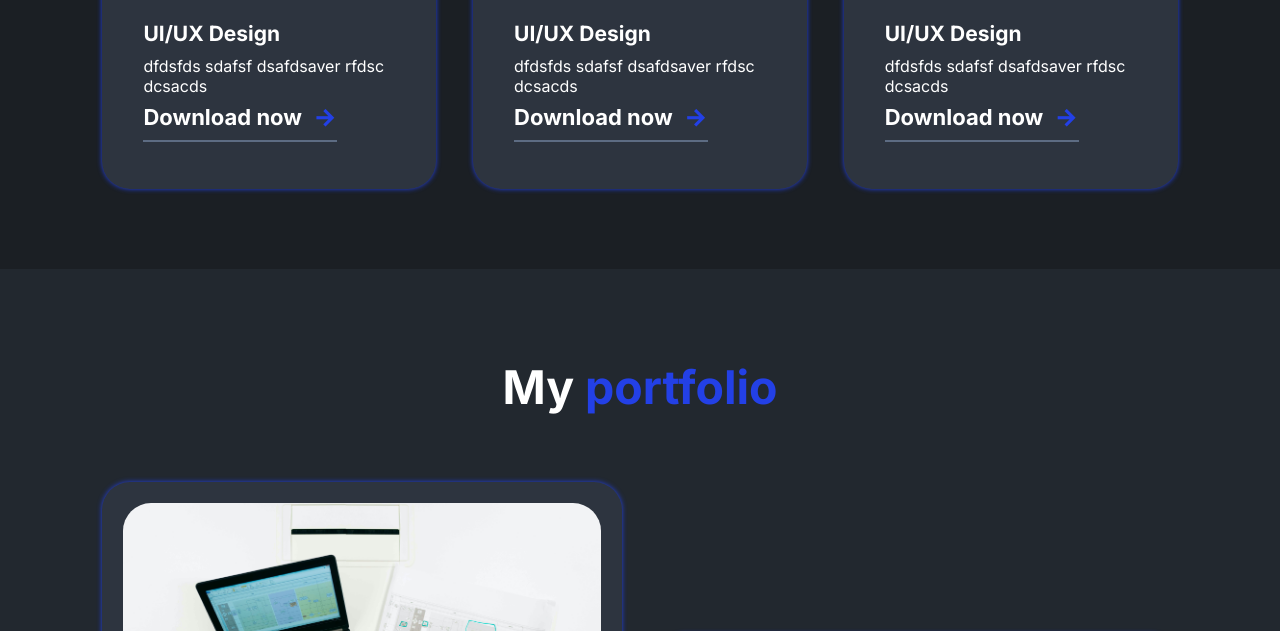
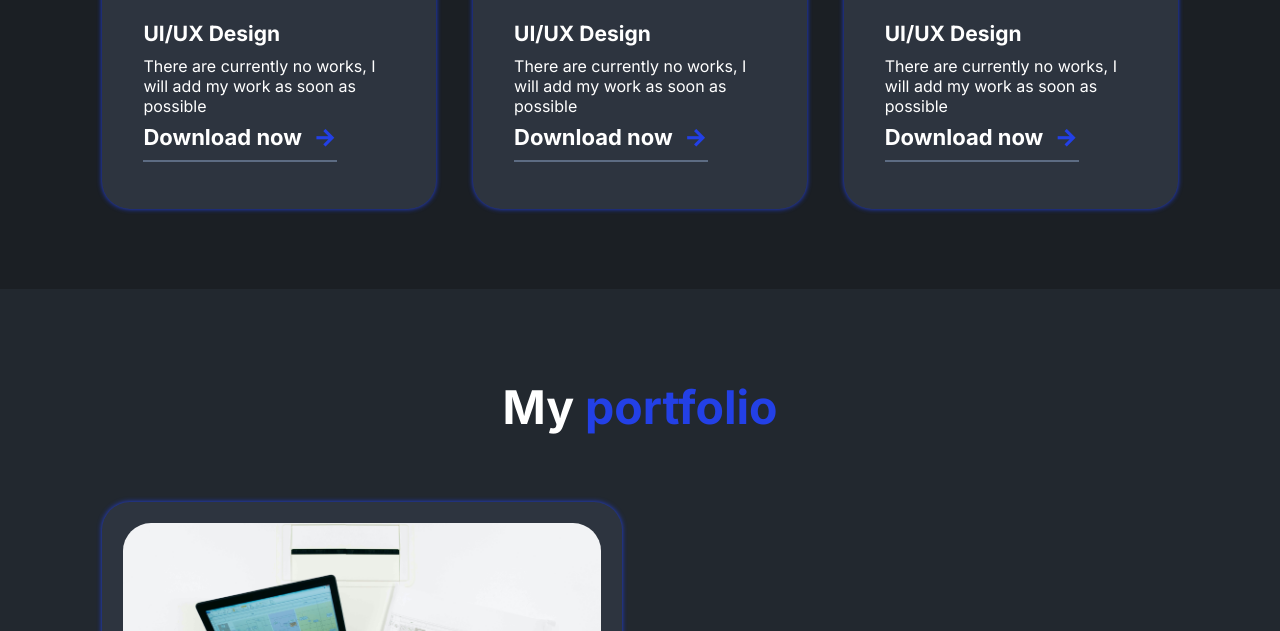
Before and after one commit to gomaa-aldarwish/function, a plain HTML site: page index.html in a window 1280 px wide. Shown: the part 1861-2492 px from the top of the page. Drawn offline with nearby package versions, Linux system fonts and the light colour scheme; files whose address does not match are found by name.

Commit message:
Update index.html

```diff
--- a/index.html
+++ b/index.html
@@ -151,7 +151,7 @@ project of 1000 programmers
     <div class="box">
         <img src="./imag/icons8-github-48.png">
         <h3> UI/UX Design </h3>
-        <p> dfdsfds sdafsf dsafdsaver rfdsc dcsacds</p>
+        <p> There are currently no works, I will add my work as soon as possible </p>
         <a href="#">
             Download now
             <i class="ri-arrow-right-line"></i>
@@ -161,7 +161,7 @@ project of 1000 programmers
     <div class="box">
         <img src="./imag/icons8-github-48.png">
         <h3> UI/UX Design </h3>
-        <p> dfdsfds sdafsf dsafdsaver rfdsc dcsacds</p>
+        <p> There are currently no works, I will add my work as soon as possible </p>
         <a href="#">
             Download now
             <i class="ri-arrow-right-line"></i>
@@ -172,7 +172,7 @@ project of 1000 programmers
 
         <img src="./imag/icons8-github-48.png">
         <h3> UI/UX Design </h3>
-        <p> dfdsfds sdafsf dsafdsaver rfdsc dcsacds</p>
+        <p> There are currently no works, I will add my work as soon as possible </p>
         <a href="#">
             Download now
             <i class="ri-arrow-right-line"></i>
```
